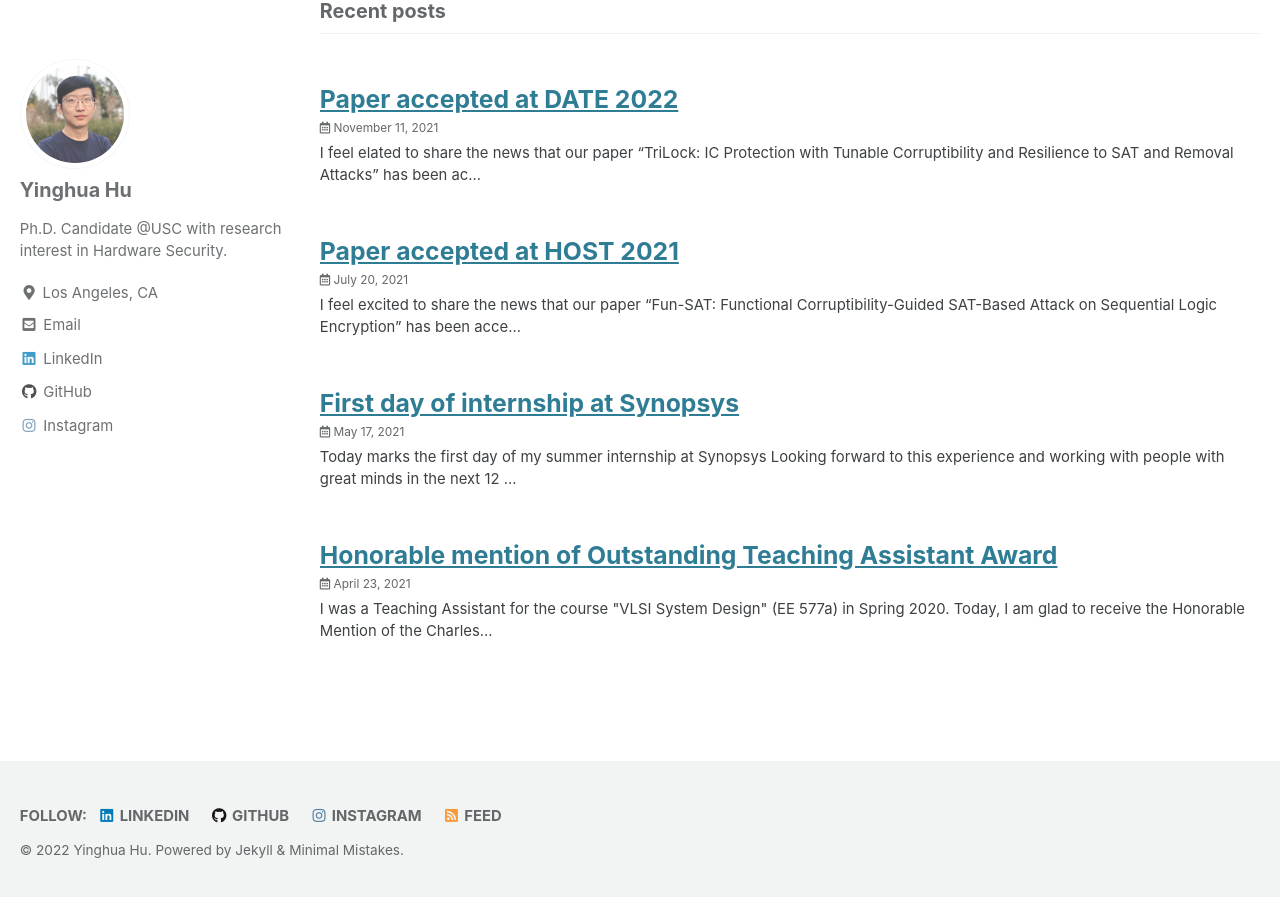
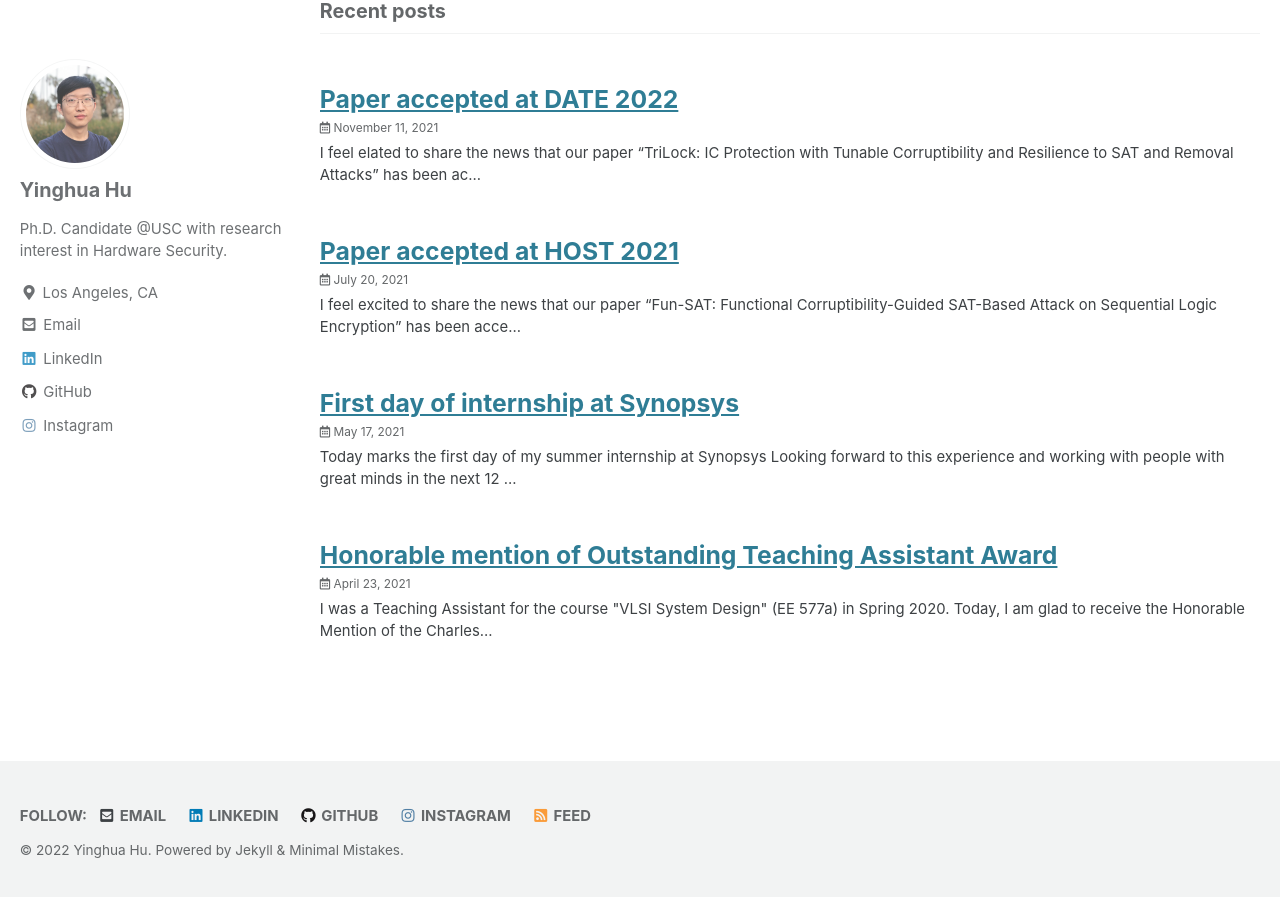
Before and after one commit to yinghuah/yinghuah.github.io, a Jekyll site: the page built from index.html, in a window 1280 px wide and 900 px high, scrolled down 757 px. Shown: the top 897 px of the window. Built offline with Jekyll 4.4.1, drawn with Linux system fonts in a browser that asks for light colours; cached includes are drawn as plain includes; the list of posts is cut into pages by our own code.

Commit message:
Update _config.yml

```diff
--- a/_config.yml
+++ b/_config.yml
@@ -139,6 +139,9 @@ footer:
     - label: "Twitter"
       icon: "fab fa-fw fa-twitter-square"
       # url:
+    - label: "Email"
+      icon: "fas fa-fw fa-envelope-square"
+      url: "/contact/"
     - label: "LinkedIn"
       icon: "fab fa-fw fa-linkedin"
       url:  "https://www.linkedin.com/in/yinghua-hu-861650123/"
```
